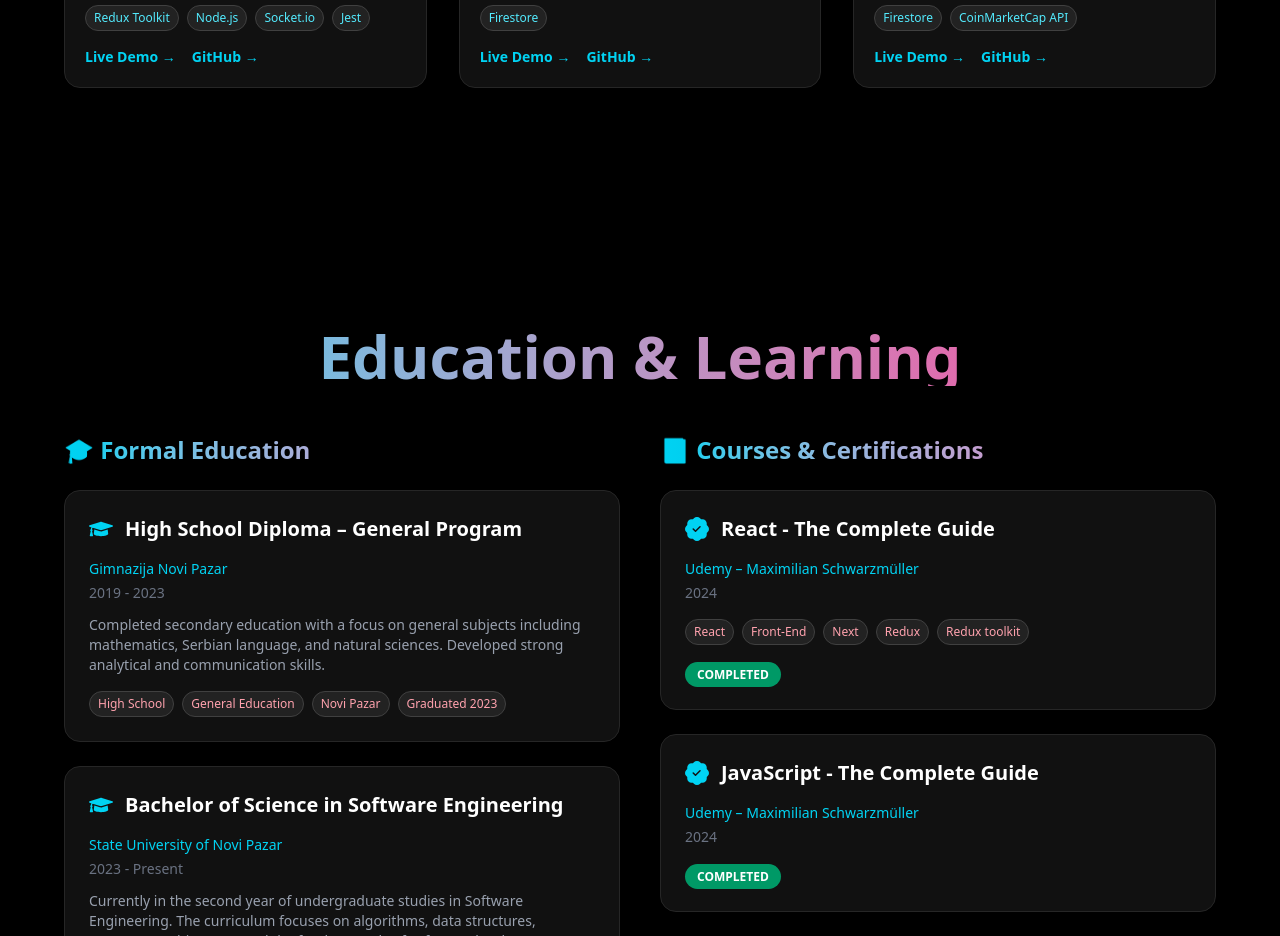
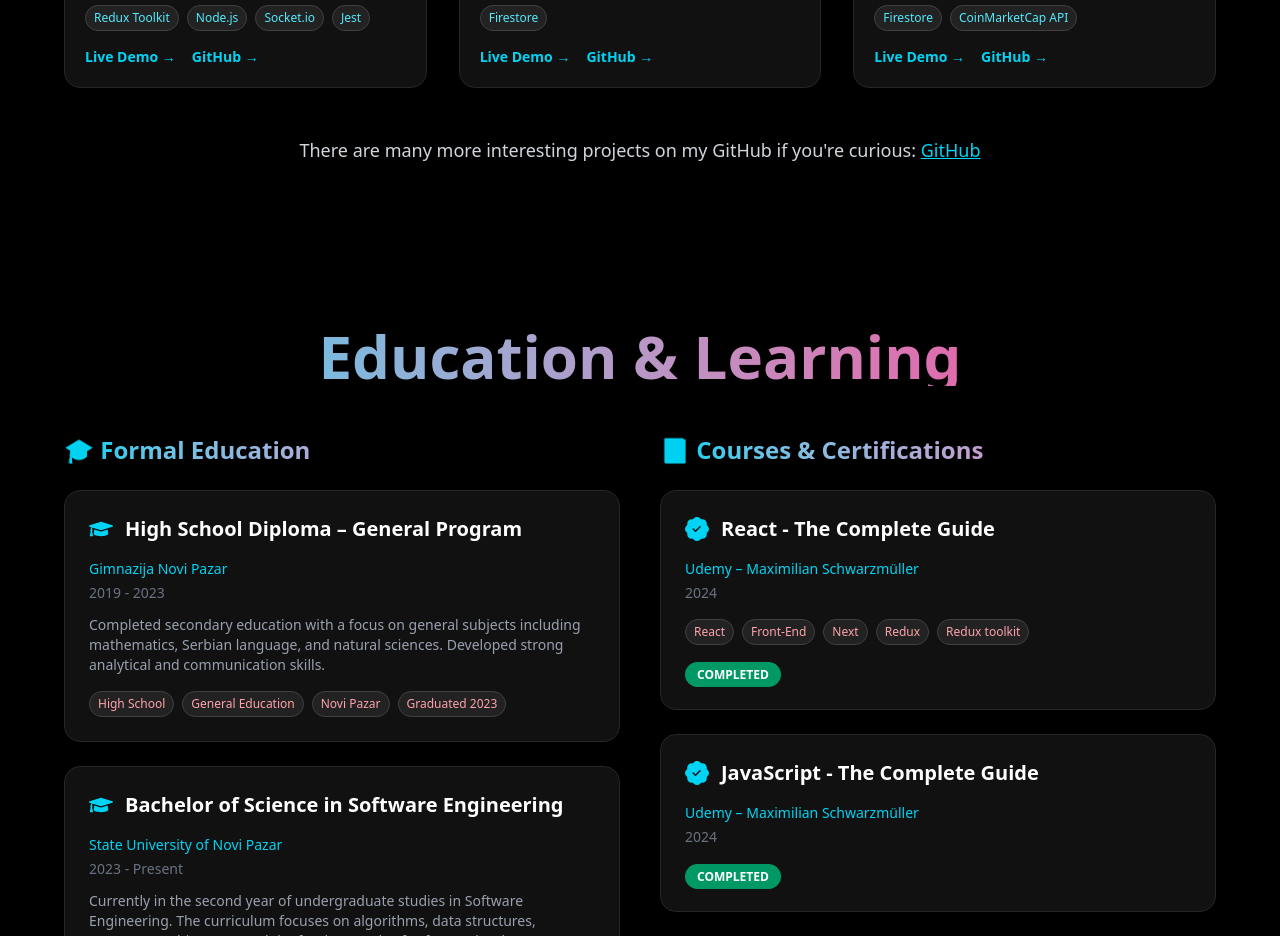
Before and after one commit to karisikdzemil/Portfolio, a Next.js app: page / in a window 1280 px wide. Shown: the part 4980-5916 px from the top of the page. Built offline with nearby package versions, Linux system fonts and the light colour scheme.

Commit message:
DzK v1.0

```diff
--- a/components/ProjectsPage.jsx
+++ b/components/ProjectsPage.jsx
@@ -6,7 +6,16 @@ const projects = [
     description:
       "A nostalgic social platform where users can relive and discuss events from the past. Features include profile creation, event posting, filtering, and anonymous real-time chat using WebSockets.",
     image: "/retrovibe.png",
-    tags: ["Next.js", "React.js", "Tailwind CSS", "Firebase", "Redux Toolkit","Node.js", "Socket.io", "Jest"],
+    tags: [
+      "Next.js",
+      "React.js",
+      "Tailwind CSS",
+      "Firebase",
+      "Redux Toolkit",
+      "Node.js",
+      "Socket.io",
+      "Jest",
+    ],
     links: [
       { label: "Live Demo", href: "https://retrovibe-client.vercel.app/" },
       { label: "GitHub", href: "https://github.com/karisikdzemil/RetroVibe" },
@@ -28,7 +37,14 @@ const projects = [
     description:
       "A modern crypto trading simulation app where users can explore currencies, track price trends, and trade with a demo balance. The app includes interactive charts, transaction history, and portfolio analytics.",
     image: "/crypto.png",
-    tags: ["React.js", "Tailwind CSS", "Context API", "Chart.js", "Firestore", "CoinMarketCap API"],
+    tags: [
+      "React.js",
+      "Tailwind CSS",
+      "Context API",
+      "Chart.js",
+      "Firestore",
+      "CoinMarketCap API",
+    ],
     links: [
       { label: "Live Demo", href: "https://crypto-app-rho-virid.vercel.app/" },
       { label: "GitHub", href: "https://github.com/karisikdzemil/Crypto-App" },
@@ -51,6 +67,18 @@ export default function ProjectsPage() {
           <ProjectCard key={index} {...project} delay={index * 0.2} />
         ))}
       </div>
+      <p className="text-center mt-12 text-lg text-gray-300">
+        There are many more interesting projects on my GitHub if you're
+        curious:&nbsp;
+        <a
+          href="https://github.com/karisikdzemil"
+          target="_blank"
+          rel="noopener noreferrer"
+          className="text-cyan-400 underline hover:text-pink-400 transition-colors duration-300"
+        >
+          GitHub
+        </a>
+      </p>
     </section>
   );
 }
--- a/src/app/layout.js
+++ b/src/app/layout.js
@@ -3,8 +3,11 @@ import "./globals.css";
 
 
 export const metadata = {
-  title: "Portfolio",
+  title: "DzK",
   description: "Generated by create next app",
+  icons: {
+    icon: "/favicon.png",
+  }
 };
 
 export default function RootLayout({ children }) {
```
Also changed, not shown: public/favicon.png (added).
